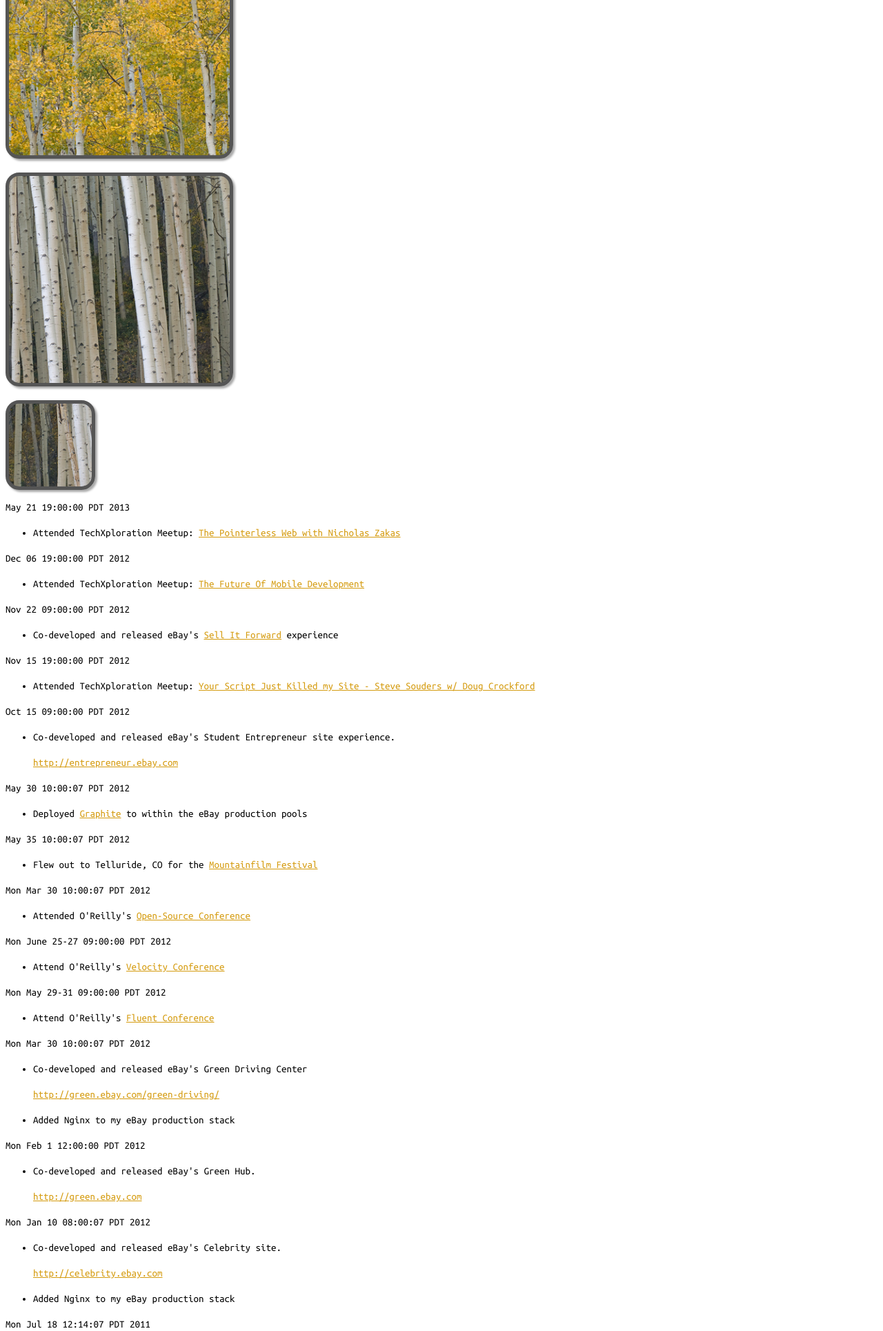
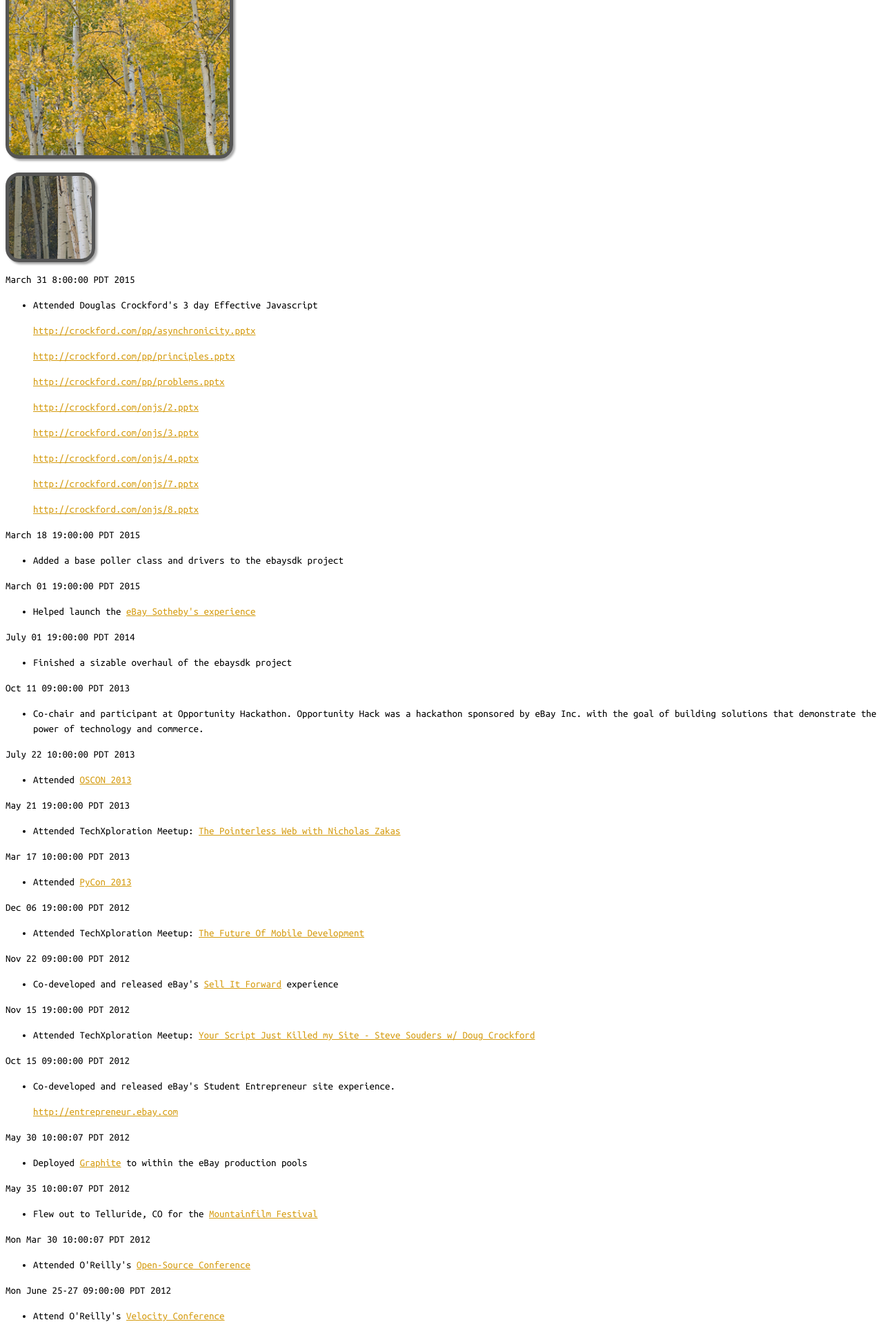
Before and after one commit to timotheus/timkeefer.com, a Python web app: template templates/changes.html in a window 1280 px wide. Shown: the part 492-2421 px from the top of the page at 69% size. Run offline with Jinja, Linux system fonts and the light colour scheme; the template is opened without the code that fills it, so the values that code supplies are empty; some libraries are stand-ins or nearby versions; some web fonts are replaced.

Commit message:
update to changes

```diff
--- a/css/style.css
+++ b/css/style.css
@@ -3,6 +3,17 @@
     font: 400 15px/22px "Ubuntu Mono";
       padding-top: 0px;
   padding-bottom: 20px
+}
+
+#gh-bt {
+    position: fixed;
+    width: 32px;
+    height: 35px;
+    right: -50px;
+    bottom: 60px;
+    overflow: hidden;
+    z-index: 9;
+
 }
 
 a:link { color: #d59c11 }
@@ -412,11 +423,18 @@
 
 
 @media (max-width: 480px) {
+    #tile2, #tile3, #tile4 {
+        width: 95%;
+    }
     .changes #col2 {
         margin-left: 50px;
     }
     .changes #col2 img {
         width: 200px;
+    }
+    .col-md-4, .col-md-8, .col-md-12 {
+        padding-left: 0;
+        padding-right: 5px;
     }
 }
 
@@ -436,4 +454,8 @@
     .changes #col2 img {
         width: 200px;
     }
+    body {
+        padding-right: 0px;
+        padding-left: 0px;
+    }
 }
--- a/templates/base.html
+++ b/templates/base.html
@@ -44,11 +44,11 @@
             <p>Open-Source</p>
         </div>
     </div>
-    <div id="tile4" class="tile" onclick="window.location='/shapes';" >
+    <!-- div id="tile4" class="tile" onclick="window.location='/shapes';" >
         <div class="details">
             <p>HTML5 Shapes</p>
         </div>
-    </div>
+    </div -->
     <div id="tile5" class="tile">
         <div class="details">
             <p></p>
--- a/templates/changes.html
+++ b/templates/changes.html
@@ -42,12 +42,79 @@
 <div class="col1">
 
 <article>
+<p>March 31 8:00:00 PDT 2015</p>
+<ul>
+    <li>
+        <p>Attended Douglas Crockford's 3 day Effective Javascript</p>
+
+        <p><a href="http://crockford.com/pp/asynchronicity.pptx">http://crockford.com/pp/asynchronicity.pptx</a></p>
+        <p><a href="http://crockford.com/pp/principles.pptx">http://crockford.com/pp/principles.pptx</a></p>
+        <p><a href="http://crockford.com/pp/problems.pptx">http://crockford.com/pp/problems.pptx</a></p>
+        <p><a href="http://crockford.com/onjs/2.pptx">http://crockford.com/onjs/2.pptx</a></p>
+        <p><a href="http://crockford.com/onjs/3.pptx">http://crockford.com/onjs/3.pptx</a></p>
+        <p><a href="http://crockford.com/onjs/4.pptx">http://crockford.com/onjs/4.pptx</a></p>
+        <p><a href="http://crockford.com/onjs/7.pptx">http://crockford.com/onjs/7.pptx</a></p>
+        <p><a href="http://crockford.com/onjs/8.pptx">http://crockford.com/onjs/8.pptx</a></p>
+    </li>
+</ul>
+</article>
+
+<article>
+<p>March 18 19:00:00 PDT 2015</p>
+<ul>
+    <li><p>Added a base poller class and drivers to the ebaysdk project</p>
+    </li>
+</ul>
+</article>
+
+<article>
+<p>March 01 19:00:00 PDT 2015</p>
+<ul>
+    <li><p>Helped launch the <a href="http://www.ebay.com/sothebys">eBay Sotheby's experience</a></p>
+    </li>
+</ul>
+</article>
+
+<article>
+<p>July 01 19:00:00 PDT 2014</p>
+<ul>
+    <li><p>Finished a sizable overhaul of the ebaysdk project</p>
+    </li>
+</ul>
+</article>
+
+<article>
+<p>Oct 11 09:00:00 PDT 2013</p>
+<ul>
+    <li><p>Co-chair and participant at Opportunity Hackathon. Opportunity Hack was a hackathon sponsored by eBay Inc. with the goal of building solutions that demonstrate the power of technology and commerce.</p>
+    </li>
+</ul>
+</article>
+
+<article>
+<p>July 22 10:00:00 PDT 2013</p>
+<ul>
+    <li><p>Attended <a href="http://www.oscon.com/oscon2013">OSCON 2013</a></p>
+    </li>
+</ul>
+</article>
+
+<article>
 <p>May 21 19:00:00 PDT 2013</p>
 <ul>
     <li><p>Attended TechXploration Meetup: <a href="http://www.meetup.com/TechXploration/events/98591062/">The Pointerless Web with Nicholas Zakas</a></p>
     </li>
 </ul>
 </article>
+
+<article>
+<p>Mar 17 10:00:00 PDT 2013</p>
+<ul>
+    <li><p>Attended <a href="https://us.pycon.org/2013/">PyCon 2013</a></p>
+    </li>
+</ul>
+</article>
+
 
 <article>
 <p>Dec 06 19:00:00 PDT 2012</p>
```
